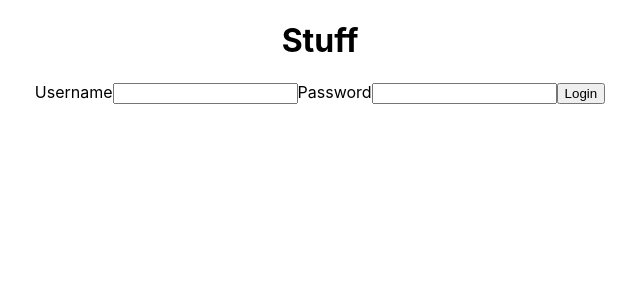
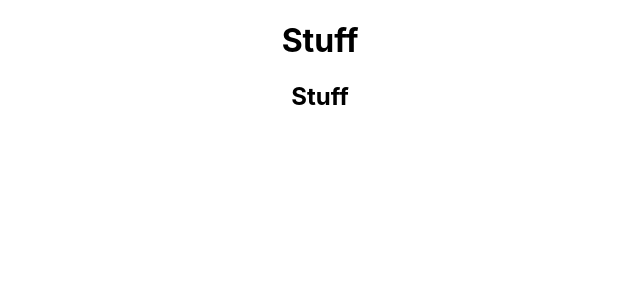
Before and after one commit to bloominstituteoftechnology/web-module-project-client-auth, a React (Create React App) app in the folder friends/: page /Friends in a window 1280 px wide. Shown: the top 300 px of the page, without its empty margins (320-960 px from the left). Built offline with nearby package versions, Linux system fonts and the light colour scheme; sample sign-in values are in the browser's storage.

Commit message:
fixed impots in PrivateRoute

```diff
--- a/friends/src/App.js
+++ b/friends/src/App.js
@@ -1,6 +1,8 @@
 import { BrowserRouter as Router, Route, Switch } from "react-router-dom";
 
 import Login from "./components/Login";
+import PrivateRoute from "./components/PrivateRoute";
+import FriendsList from "./components/FriendsList";
 import './App.css';
 
 function App() {
@@ -10,7 +12,7 @@ function App() {
         <h1>Stuff</h1>
 
         <Switch>
-          {/* <Route path="/Friends" component={Friends} /> */}
+          <PrivateRoute path="/Friends" component={FriendsList} />
           <Route path="/login" component={Login} />
           <Route path="/" component={Login} />
         </Switch>
--- /dev/null
+++ b/friends/src/components/FriendsList.js
@@ -0,0 +1,11 @@
+import React from "react";
+
+function FriendsList(props) {
+  return (
+    <div>
+      <h2>Stuff</h2>
+    </div>
+  );
+}
+
+export default FriendsList;
--- a/friends/src/components/Login.js
+++ b/friends/src/components/Login.js
@@ -25,7 +25,7 @@ function Login() {
       .catch((err) => console.log(err.message));
   };
 
-  return(
+  return (
     <form onSubmit={handleSubmit}>
       <label htmlFor="username">Username</label>
       <input
--- a/friends/src/components/PrivateRoute.js
+++ b/friends/src/components/PrivateRoute.js
@@ -1,7 +1,8 @@
 import React from "react";
+import { Route, Redirect } from "react-router-dom";
 
 function PrivateRoute({ component: Component, ...rest}) {
-  return(
+  return (
     <Route {...rest} render={(props) => {
       if (localStorage.getItem("token")) {
         return <Component {...props} />;
```
